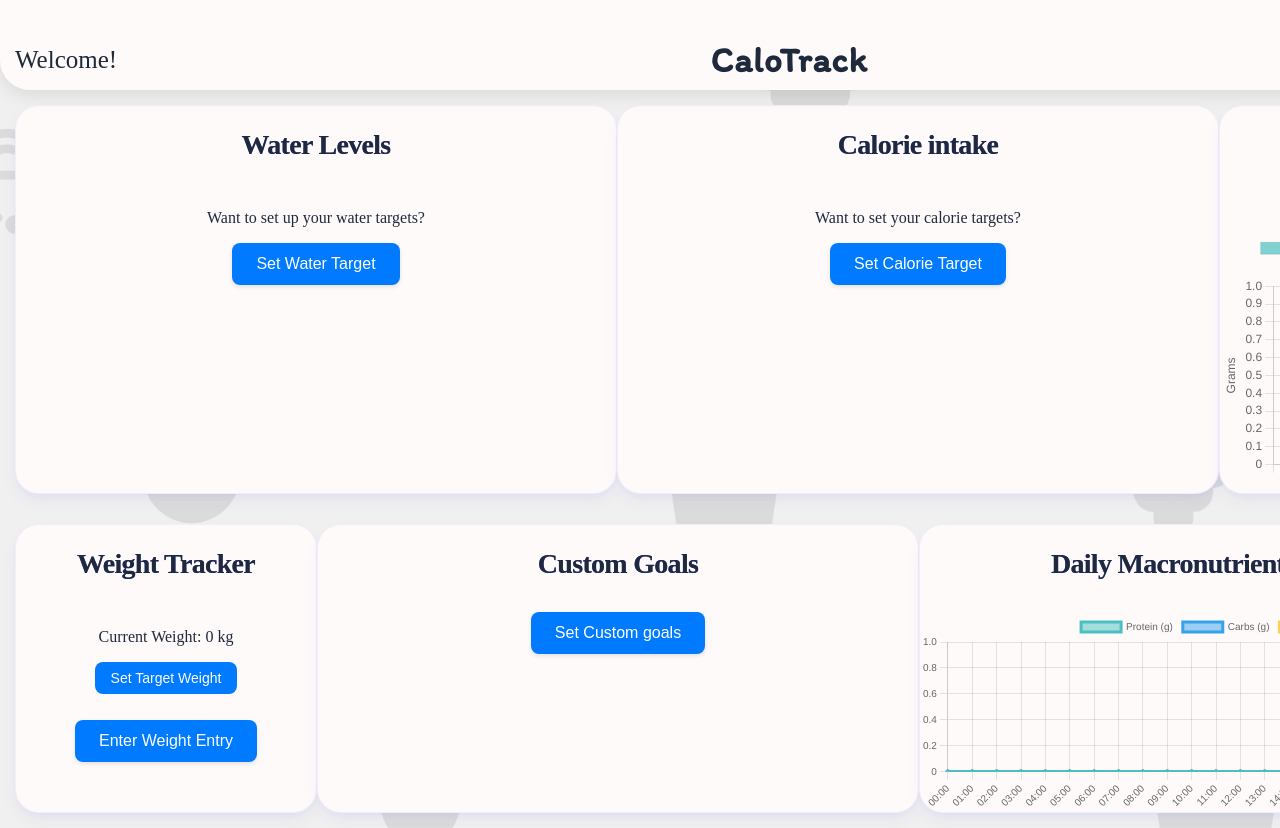
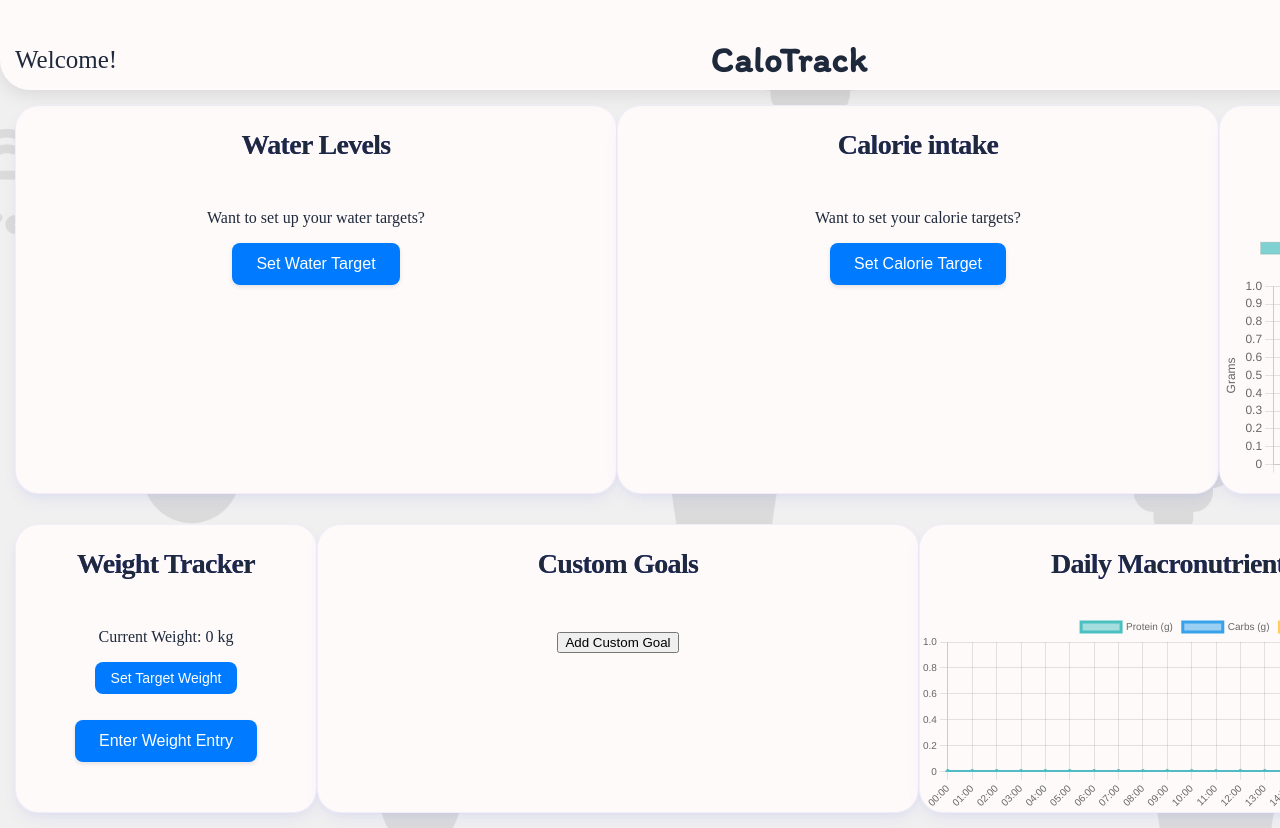
Before and after one commit to fretoustic/calotrackv1, a React (Vite) app: page /homepage in a window 1280 px wide. Built offline with nearby package versions, Linux system fonts and the light colour scheme.

Commit message:
implemented stack widget for custom target goals

```diff
--- a/src/components/cards/customgoalcard.tsx
+++ b/src/components/cards/customgoalcard.tsx
@@ -1,48 +1,87 @@
+import { useCustomGoalsStore } from "../../store";
 import PieChartCard from "../charts/Chart";
-import DialogBox from "../dialogbox/dialogBox";
+import CustomDialog from "../dialogbox/CustomDialog";
 import "../homepage/homePage.css";
-interface CustomGoalCardProps {
-  customGoal: string;
-  customGoalTarget: number;
-  customGoalConsumed: number;
-  setCustomGoalConsumed: (newCustomGoalConsumed: number) => void;
-}
-const CustomGoalCard = ({
-  customGoal,
-  customGoalTarget,
-  customGoalConsumed,
-  setCustomGoalConsumed,
-}: CustomGoalCardProps) => {
+import { useState } from "react";
+
+const CustomGoalCard = () => {
+  const { goals, setConsumed, addGoal, updateGoal } = useCustomGoalsStore();
+  const [currentIndex, setCurrentIndex] = useState(0);
+
+  const customGoal = goals[currentIndex]?.name || "";
+  const customGoalTarget = goals[currentIndex]?.target || 0;
+  const customGoalConsumed = goals[currentIndex]?.consumed || 0;
+
+  const handleSetTarget = () => {
+    const amount = prompt(`Enter target ${customGoal} amount:`);
+    if (amount && !isNaN(Number(amount))) {
+      updateGoal(goals[currentIndex]?.id, { target: Number(amount) });
+    }
+  };
+
   return (
     <div className="card large-card">
       <div className="centered-content">
-        {customGoal === "" ? (
+        {goals.length === 0 ? (
           <>
             <h2 className="section-title">Custom Goals</h2>
-            <DialogBox type="custom" />
+            <div style={{ marginTop: "auto" }}>
+              <CustomDialog
+                title="Add Custom Goal"
+                fields={[
+                  { label: "Goal Name", type: "text", id: "name" },
+                  { label: "Target Amount", type: "number", id: "target" },
+                  { label: "Unit", type: "text", id: "unit" },
+                ]}
+                onSubmit={(values) => {
+                  if (values.name && !isNaN(Number(values.target))) {
+                    const newId =
+                      goals.length > 0 ? goals[goals.length - 1].id + 1 : 1;
+                    addGoal(
+                      values.name as string,
+                      Number(values.target),
+                      newId,
+                      values.unit as string
+                    );
+                  }
+                }}
+                triggerButton={
+                  <button className="dialog-buttons">Add Custom Goal</button>
+                }
+              />
+            </div>
           </>
         ) : customGoalTarget !== 0 ? (
           <>
+            <button
+              className="nav-button top"
+              onClick={() => setCurrentIndex((prev) => Math.max(0, prev - 1))}
+              disabled={currentIndex === 0}
+            >
+              ↑
+            </button>
             <h2 className="section-title">{customGoal} Target</h2>
             <div className="chart-container">
               <PieChartCard
                 target={customGoalTarget}
                 consumed={customGoalConsumed}
-                unit={customGoal}
+                unit={goals[currentIndex]?.unit || customGoal}
               />
               <div className="custom-goal-stats">
                 <p>
-                  Target: {customGoalTarget} {customGoal}
+                  Target: {customGoalTarget}{" "}
+                  {goals[currentIndex]?.unit || customGoal}
                 </p>
                 <p>
-                  Consumed: {customGoalConsumed} {customGoal}
+                  Consumed: {customGoalConsumed}{" "}
+                  {goals[currentIndex]?.unit || customGoal}
                 </p>
                 <button
-                  className="add-custom-btn"
+                  className="add-calorie-btn"
                   onClick={() => {
                     const amount = prompt(`Enter ${customGoal} amount:`);
                     if (amount && !isNaN(Number(amount))) {
-                      setCustomGoalConsumed(Number(amount));
+                      setConsumed(goals[currentIndex]?.id, Number(amount));
                     }
                   }}
                 >
@@ -50,11 +89,37 @@ const CustomGoalCard = ({
                 </button>
               </div>
             </div>
+            <button
+              className="nav-button bottom"
+              onClick={() => {
+                if (currentIndex === goals.length - 1) {
+                  if (window.confirm("Do you want to add a new custom goal?")) {
+                    const name = prompt("Enter new goal name:");
+                    const target = prompt("Enter target amount:");
+                    const unit = prompt(`Enter unit of ${name}:`);
+                    if (name && target && !isNaN(Number(target)) && unit) {
+                      const newId =
+                        goals.length > 0 ? goals[goals.length - 1].id + 1 : 1;
+                      addGoal(name, Number(target), newId, unit);
+                      setCurrentIndex(goals.length);
+                    }
+                  }
+                } else {
+                  setCurrentIndex((prev) =>
+                    Math.min(goals.length - 1, prev + 1)
+                  );
+                }
+              }}
+            >
+              ↓
+            </button>
           </>
         ) : (
           <>
             <h2 className="section-title">{customGoal} Target not set</h2>
-            <DialogBox type={customGoal} />
+            <button className="add-custom-btn" onClick={handleSetTarget}>
+              Set {customGoal} Target
+            </button>
           </>
         )}
       </div>
--- /dev/null
+++ b/src/components/dialogbox/CustomDialog.tsx
@@ -0,0 +1,66 @@
+import { useState } from "react";
+import "./DialogBox.css";
+
+interface CustomDialogProps {
+  title: string;
+  fields: Array<{ label: string; type: string; id: string }>;
+  onSubmit: (values: Record<string, string | number>) => void;
+  triggerButton: React.ReactNode;
+}
+
+const CustomDialog = ({
+  title,
+  fields,
+  onSubmit,
+  triggerButton,
+}: CustomDialogProps) => {
+  const [isOpen, setIsOpen] = useState(false);
+  const [values, setValues] = useState<Record<string, string>>({});
+
+  const handleOpen = () => setIsOpen(true);
+  const handleClose = () => {
+    setIsOpen(false);
+    setValues({});
+  };
+
+  const handleSubmit = () => {
+    onSubmit(values);
+    handleClose();
+  };
+
+  return (
+    <div>
+      <div onClick={handleOpen}>{triggerButton}</div>
+
+      {isOpen && (
+        <div className="dialog-overlay">
+          <div className="dialog-content">
+            <h2>{title}</h2>
+            {fields.map((field) => (
+              <div key={field.id} className="dialog-field">
+                <label htmlFor={field.id}>{field.label}</label>
+                <input
+                  id={field.id}
+                  type={field.type}
+                  value={values[field.id] || ""}
+                  onChange={(e) =>
+                    setValues((prev) => ({
+                      ...prev,
+                      [field.id]: e.target.value,
+                    }))
+                  }
+                />
+              </div>
+            ))}
+            <div className="dialog-buttons">
+              <button onClick={handleSubmit}>Save</button>
+              <button onClick={handleClose}>Cancel</button>
+            </div>
+          </div>
+        </div>
+      )}
+    </div>
+  );
+};
+
+export default CustomDialog;
--- a/src/components/dialogbox/dialogBox.tsx
+++ b/src/components/dialogbox/dialogBox.tsx
@@ -2,14 +2,16 @@ import { useState } from "react";
 import "./DialogBox.css";
 import {
   useCalorieTargetStore,
-  useCustomGoalStore,
-  useCustomGoalTargetStore,
   useWaterTargetStore,
   useUserProfileStore,
 } from "../../store";
 
 interface DialogBoxProps {
-  type: string;
+  type?: string;
+  title?: string;
+  fields?: Array<{ label: string; type: string; id: string }>;
+  onSubmit?: (values: any) => void;
+  triggerButton?: React.ReactNode;
 }
 
 const DialogBox = ({ type }: DialogBoxProps) => {
@@ -17,8 +19,6 @@ const DialogBox = ({ type }: DialogBoxProps) => {
   const [inputText, setInputText] = useState("");
   const { setWaterTarget } = useWaterTargetStore();
   const { setCalorieTarget } = useCalorieTargetStore();
-  const { customGoal, setCustomGoal } = useCustomGoalStore();
-  const { setCustomGoalTarget } = useCustomGoalTargetStore();
   const { weightKg, heightCm } = useUserProfileStore();
 
   const handleOpen = () => {
@@ -36,14 +36,6 @@ const DialogBox = ({ type }: DialogBoxProps) => {
   };
   const handleCalorieSubmit = () => {
     setCalorieTarget(parseInt(inputText));
-    handleClose();
-  };
-  const handleCustomSubmit = () => {
-    setCustomGoal(inputText);
-    handleClose();
-  };
-  const handleCustomGoalTargetSubmit = () => {
-    setCustomGoalTarget(parseInt(inputText));
     handleClose();
   };
 
@@ -106,58 +98,6 @@ const DialogBox = ({ type }: DialogBoxProps) => {
         )}
       </div>
     );
-  } else if (type === "custom") {
-    return (
-      <div>
-        <button className="setup-button" onClick={handleOpen}>
-          Set Custom goals
-        </button>
-
-        {isOpen && (
-          <div className="dialog-overlay">
-            <div className="dialog-content">
-              <h2>Custom Goals</h2>
-              <input
-                type="text"
-                value={inputText}
-                onChange={(e) => setInputText(e.target.value)}
-                placeholder="What goal do you want to achieve? (eg: Protien)"
-              />
-              <div className="dialog-buttons">
-                <button onClick={handleCustomSubmit}>Save</button>
-                <button onClick={handleClose}>Cancel</button>
-              </div>
-            </div>
-          </div>
-        )}
-      </div>
-    );
-  } else if (type === customGoal) {
-    return (
-      <div>
-        <button className="setup-button" onClick={handleOpen}>
-          Set Custom goals
-        </button>
-
-        {isOpen && (
-          <div className="dialog-overlay">
-            <div className="dialog-content">
-              <h2>{customGoal} Target</h2>
-              <input
-                type="text"
-                value={inputText}
-                onChange={(e) => setInputText(e.target.value)}
-                placeholder={`what should be your target for ${customGoal}? (only numbers without units)`}
-              />
-              <div className="dialog-buttons">
-                <button onClick={handleCustomGoalTargetSubmit}>Save</button>
-                <button onClick={handleClose}>Cancel</button>
-              </div>
-            </div>
-          </div>
-        )}
-      </div>
-    );
   }
 };
 
--- a/src/components/homepage/homePage.tsx
+++ b/src/components/homepage/homePage.tsx
@@ -1,9 +1,6 @@
 import {
   useCalorieConsumedStore,
   useCalorieTargetStore,
-  useCustomGoalConsumedStore,
-  useCustomGoalStore,
-  useCustomGoalTargetStore,
   useWaterConsumedStore,
   useWaterTargetStore,
   useMacronutrientsStore,
@@ -31,10 +28,6 @@ const HomePage = () => {
   const { calorieTarget } = useCalorieTargetStore();
   const { calorieConsumed, increaseCalorieConsumed } =
     useCalorieConsumedStore();
-  const { customGoal } = useCustomGoalStore();
-  const { customGoalTarget } = useCustomGoalTargetStore();
-  const { customGoalConsumed, setCustomGoalConsumed } =
-    useCustomGoalConsumedStore();
   const {
     protein,
     increaseProtein,
@@ -296,12 +289,7 @@ const HomePage = () => {
                 setWeightKg={setWeightKg}
                 addWeightEntry={addWeightEntry}
               />
-              <CustomGoalCard
-                customGoal={customGoal}
-                customGoalTarget={customGoalTarget}
-                customGoalConsumed={customGoalConsumed}
-                setCustomGoalConsumed={setCustomGoalConsumed}
-              />
+              <CustomGoalCard />
               <TimeTrackedChart
                 protein={protein}
                 carbohydrates={carbohydrates}
--- a/src/store.ts
+++ b/src/store.ts
@@ -103,40 +103,51 @@ export const useCalorieConsumedStore = create<calorieConsumedStore>((set) => ({
   },
 }));
 
-type customGoal = {
-  customGoal: string;
-  setCustomGoal: (newCustomGoal: string) => void;
+interface CustomGoal {
+  id: number;
+  name: string;
+  target: number;
+  consumed: number;
+  unit: string;
+}
+
+type CustomGoalsStore = {
+  goals: CustomGoal[];
+  addGoal: (name: string, target: number,id:number,unit:string) => void;
+  updateGoal: (id: number, updates: Partial<CustomGoal>) => void;
+  setConsumed: (id: number, amount: number) => void; // New function
 };
 
-export const useCustomGoalStore = create<customGoal>((set) => ({
-  customGoal: "",
-  setCustomGoal: (newCustomGoal: string) => {
-    set(() => ({ customGoal: newCustomGoal }));
+export const useCustomGoalsStore = create<CustomGoalsStore>((set) => ({
+  goals: [],
+
+  addGoal: (name: string, target: number,id:number,unit:string) => {
+    set((state) => ({
+      goals: [...state.goals, {
+        id,
+        name,
+        target,
+        consumed: 0,
+        unit: unit
+      }]
+    }));
   },
-}));
 
 
-type customGoalTarget = {
-  customGoalTarget: number;
-  setCustomGoalTarget: (newCustomGoalTarget: number) => void;
-};
+  updateGoal: (id: number, updates: Partial<CustomGoal>) => {
+    set((state) => ({
+      goals: state.goals.map(goal =>
+        goal.id === id ? { ...goal, ...updates } : goal
+      )
+    }));
+  },
 
-export const useCustomGoalTargetStore = create<customGoalTarget>((set) => ({
-  customGoalTarget: 0,
-  setCustomGoalTarget: (newCustomGoalTarget: number) => {
-    set(() => ({ customGoalTarget: newCustomGoalTarget }));
-  },
-}));
-
-type customGoalConsumed  = {
-  customGoalConsumed: number;
-  setCustomGoalConsumed: (newCustomGoalConsumed: number) => void;
-};
-
-export const useCustomGoalConsumedStore = create<customGoalConsumed>((set) => ({
-  customGoalConsumed: 0,
-  setCustomGoalConsumed: (newCustomGoalConsumed: number) => {
-    set(() => ({ customGoalConsumed: newCustomGoalConsumed }));
+  setConsumed: (id: number, amount: number) => {
+    set((state) => ({
+      goals: state.goals.map(goal =>
+        goal.id === id ? { ...goal, consumed: amount } : goal
+      )
+    }));
   },
 }));
 
```
Also changed, not shown: src/components/homepage/homePage.css (+14 -0 lines).
